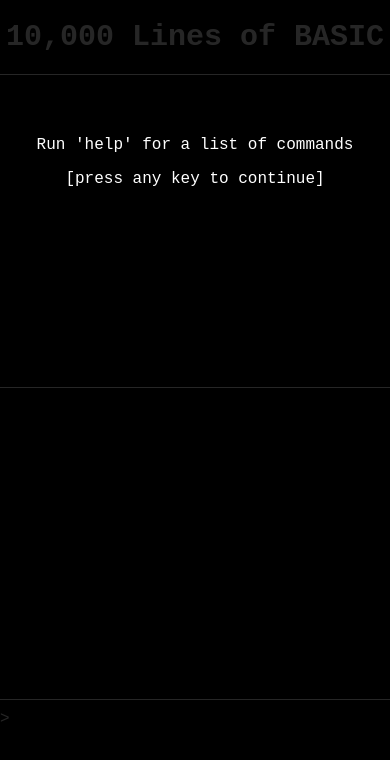
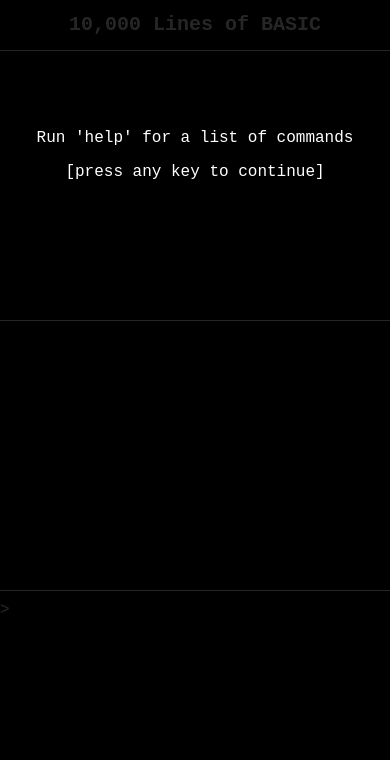
Before and after one commit to danieltuveson/10klob, a plain HTML site: page index.html in a window 390 px wide. Drawn offline with Linux system fonts and the light colour scheme; no server answers.

Commit message:
more mobile UI tweaks

```diff
--- a/style.css
+++ b/style.css
@@ -101,6 +101,15 @@ h1 {
     }
 }
 
+@media (width <= 700px) {
+    .pane {
+        height: 30vh;
+    }
+    h1 {
+        font-size: 20px;
+    }
+}
+
 #stdout {
     margin: 0;
     display: flex;
@@ -126,3 +135,7 @@ span:focus {
     outline: none;
     border: 0px;
 }
+
+#stdin-pane {
+    height: 20px;
+}
```
Also changed, not shown: index.html (+1 -2 lines).
